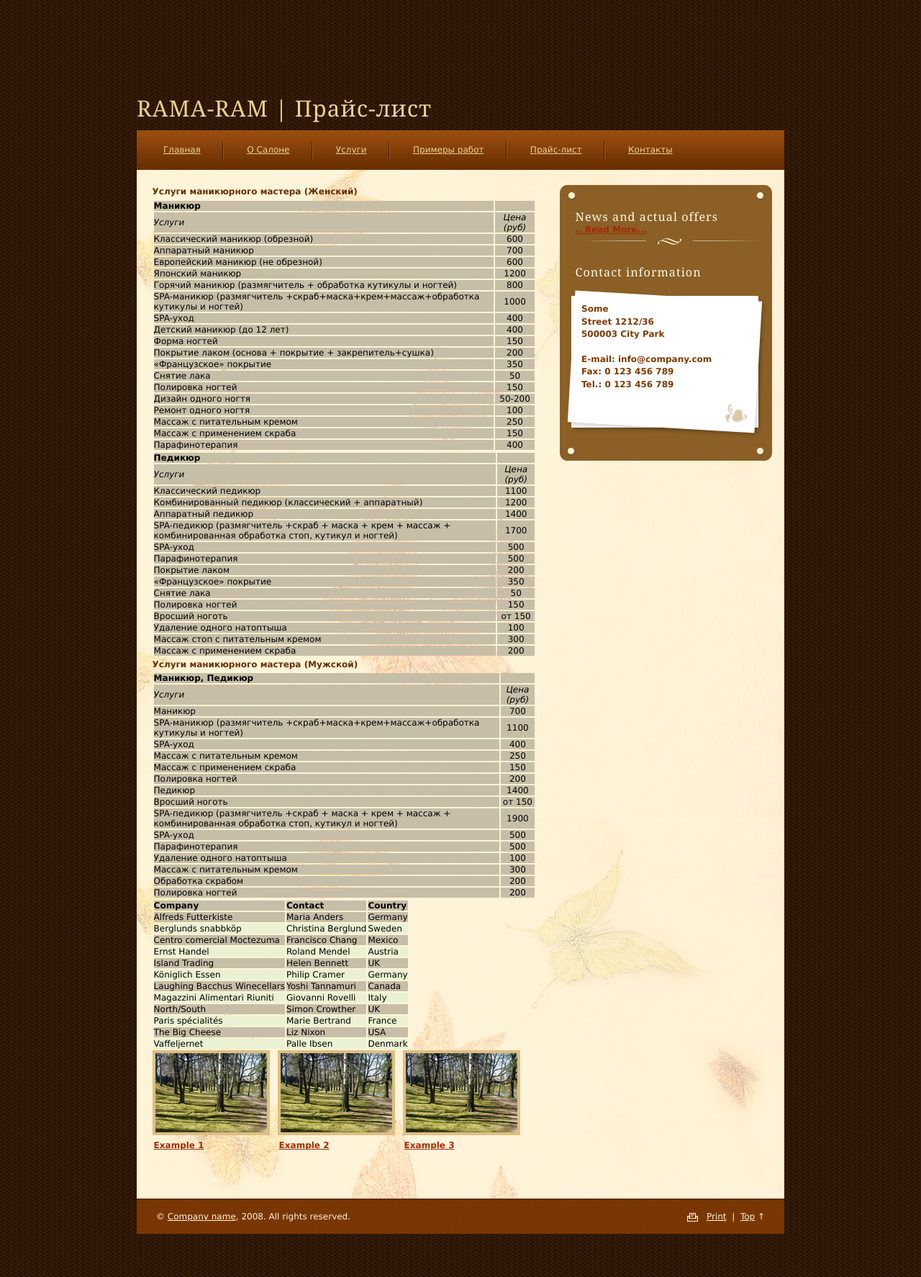
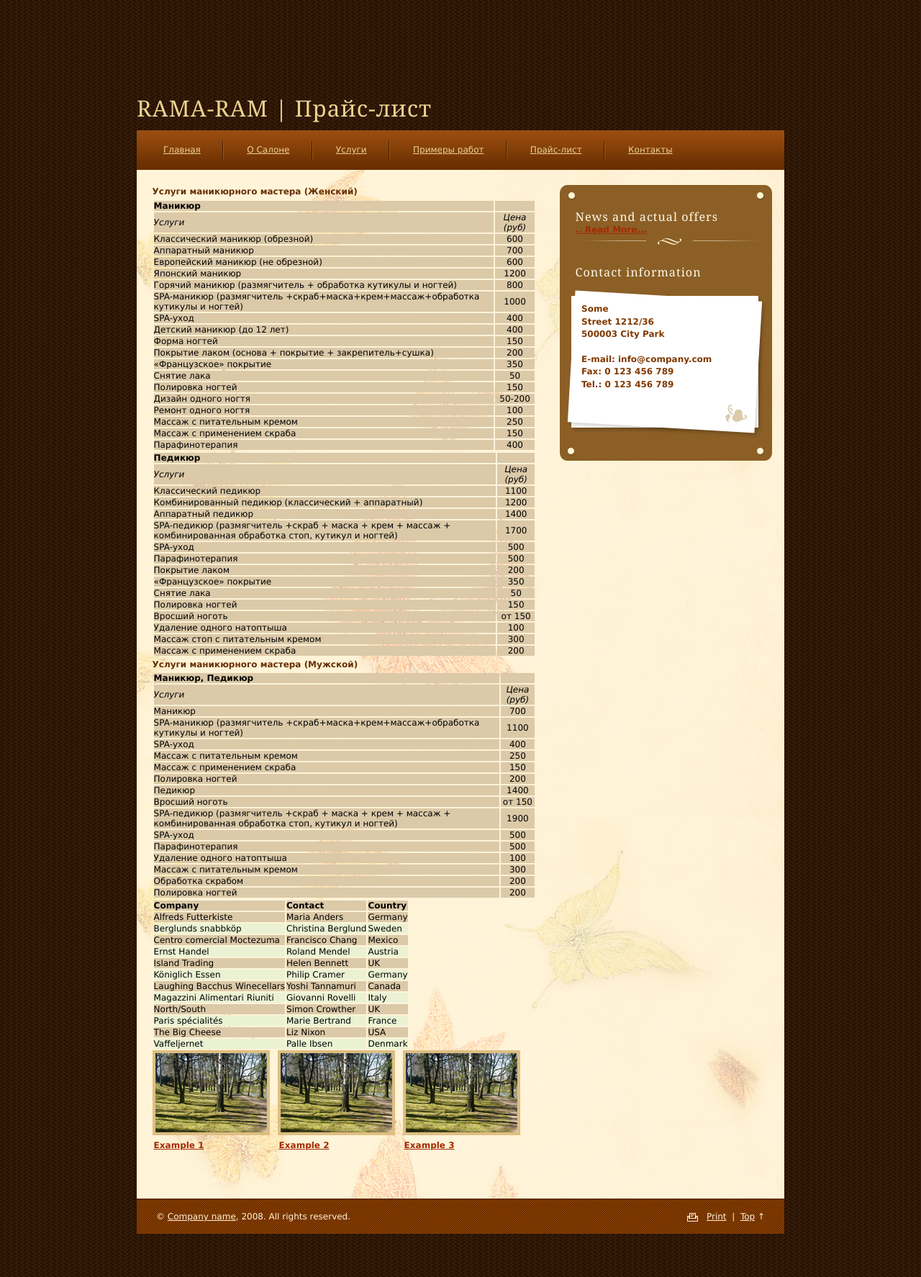
Before and after one commit to hairstyle/hairstyle.github.com, a Jekyll site: the page built from price-list.md, in a window 1280 px wide. Shown: the whole page at 72% size. Built offline with Jekyll 4.4.1, drawn with Linux system fonts in a browser that asks for light colours.

Commit message:
Test HTML

```diff
--- a/css/style.css
+++ b/css/style.css
@@ -445,7 +445,7 @@ padding:3px 7px 2px 7px;
 
 tr{
 color:#000;
-background-color:#C7BEA8;
+background-color:#DBC9A8;
 }
 
 tr.alt {
```
